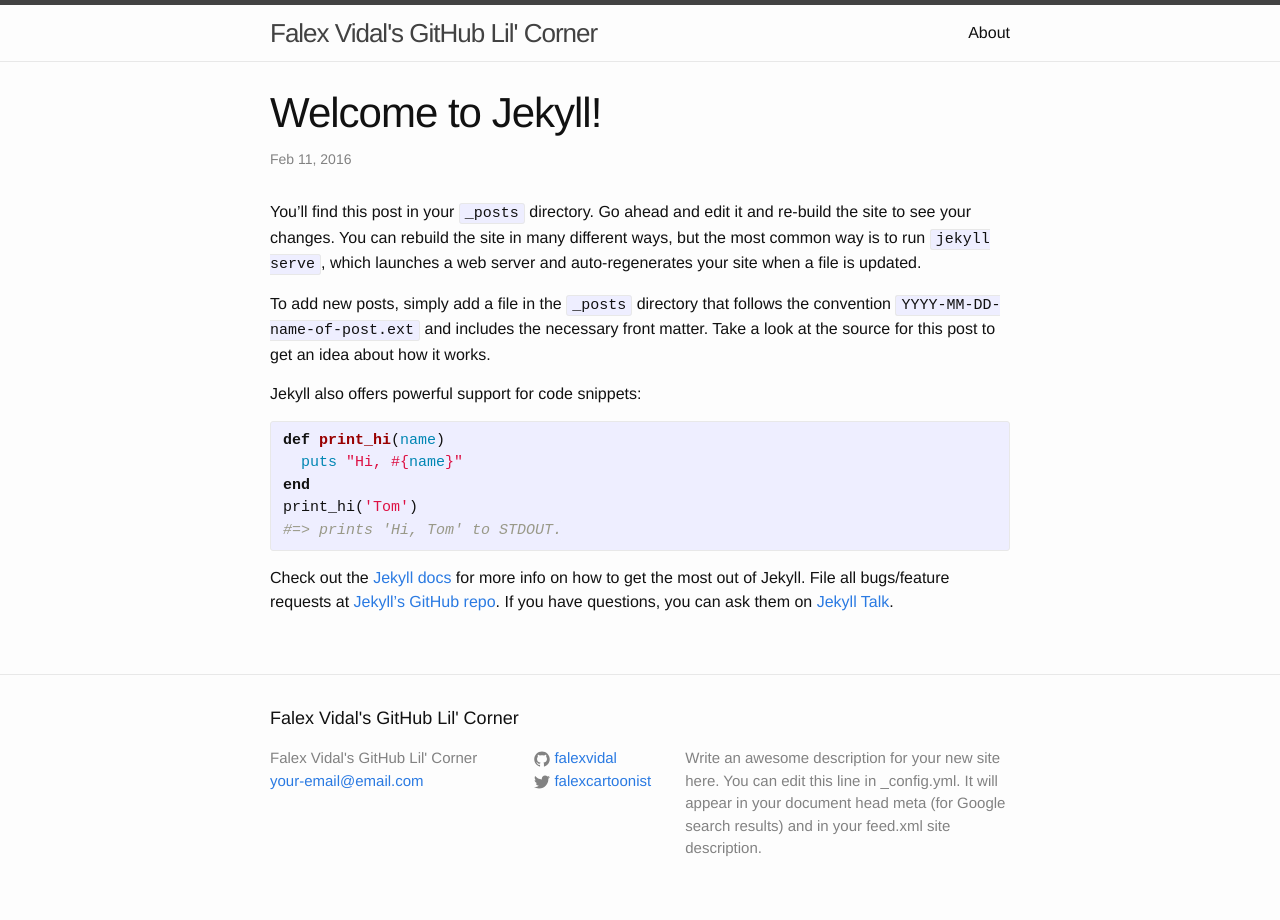
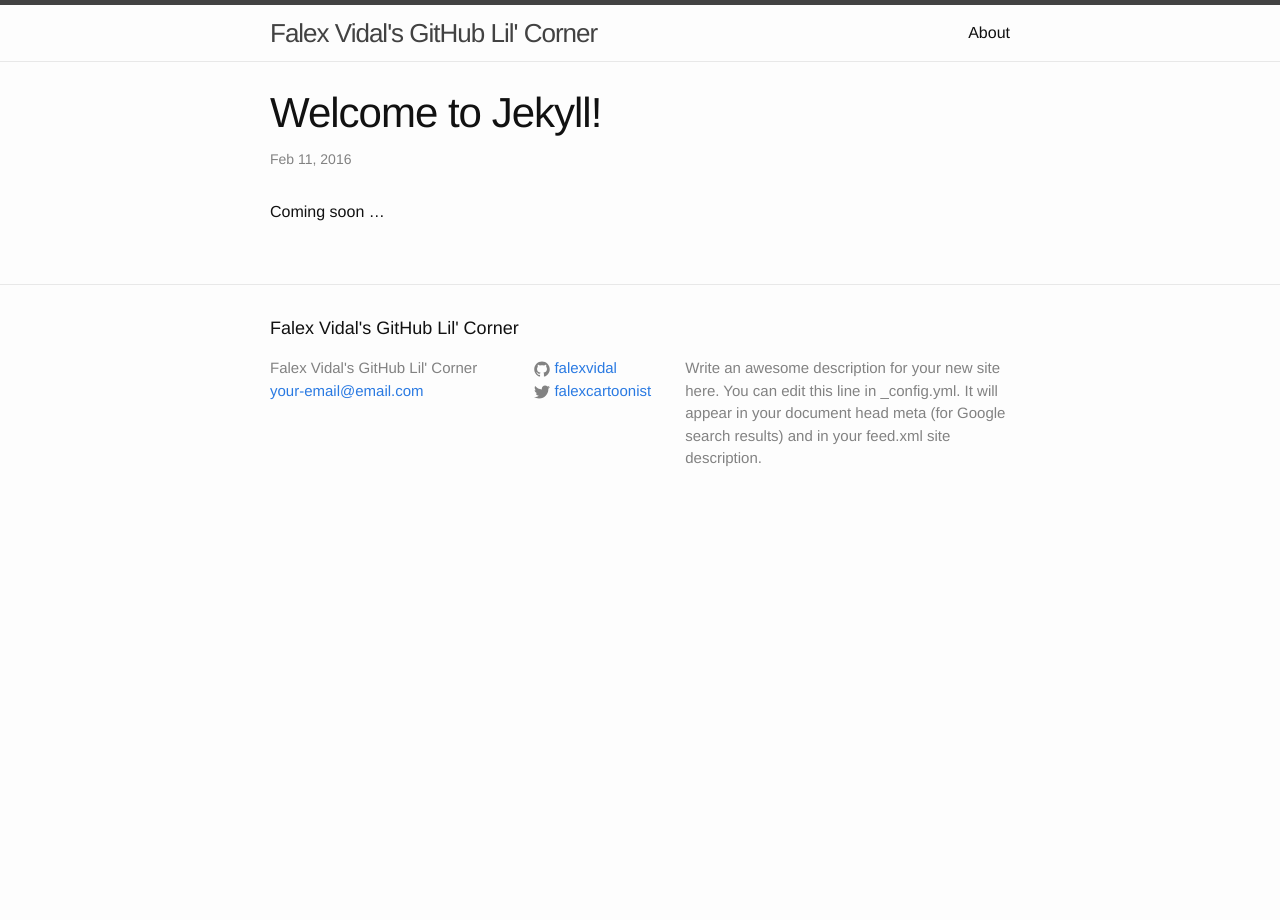
Before and after one commit to falexvidal/falexvidal.github.io, a Jekyll site: the page built from _posts/2016-02-11-welcome-to-jekyll.markdown, in a window 1280 px wide. Built offline with Jekyll 4.4.1, drawn with Linux system fonts in a browser that asks for light colours.

Commit message:
Changing the wlcome page.

```diff
--- a/_posts/2016-02-11-welcome-to-jekyll.markdown
+++ b/_posts/2016-02-11-welcome-to-jekyll.markdown
@@ -1,25 +1,9 @@
 ---
 layout: post
-title:  "Welcome to Jekyll!"
-date:   2016-02-11 00:20:10 -0300
+title: "Welcome to Jekyll!"
+date: "2016-02-11 00:20:10 -0300"
 categories: jekyll update
+published: true
 ---
-You’ll find this post in your `_posts` directory. Go ahead and edit it and re-build the site to see your changes. You can rebuild the site in many different ways, but the most common way is to run `jekyll serve`, which launches a web server and auto-regenerates your site when a file is updated.
 
-To add new posts, simply add a file in the `_posts` directory that follows the convention `YYYY-MM-DD-name-of-post.ext` and includes the necessary front matter. Take a look at the source for this post to get an idea about how it works.
-
-Jekyll also offers powerful support for code snippets:
-
-{% highlight ruby %}
-def print_hi(name)
-  puts "Hi, #{name}"
-end
-print_hi('Tom')
-#=> prints 'Hi, Tom' to STDOUT.
-{% endhighlight %}
-
-Check out the [Jekyll docs][jekyll-docs] for more info on how to get the most out of Jekyll. File all bugs/feature requests at [Jekyll’s GitHub repo][jekyll-gh]. If you have questions, you can ask them on [Jekyll Talk][jekyll-talk].
-
-[jekyll-docs]: http://jekyllrb.com/docs/home
-[jekyll-gh]:   https://github.com/jekyll/jekyll
-[jekyll-talk]: https://talk.jekyllrb.com/
+Coming soon ...
```
